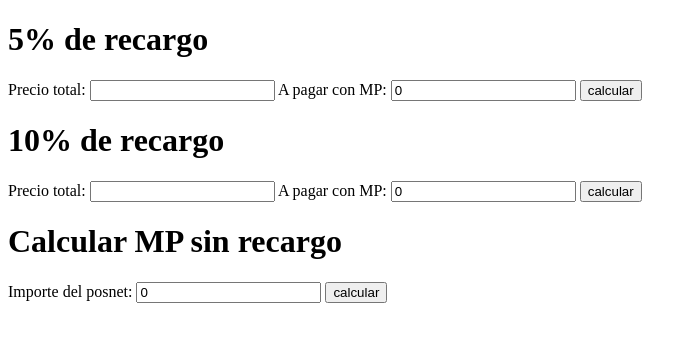
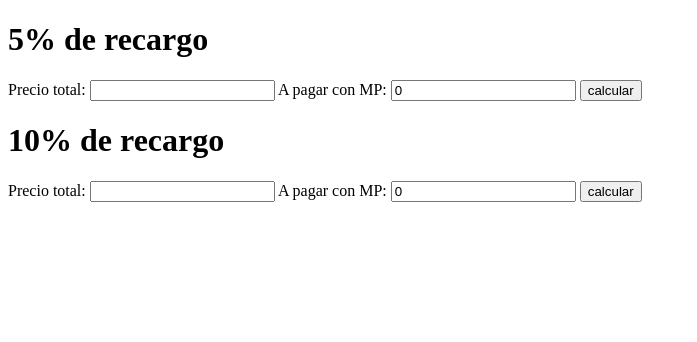
Before and after one commit to Nehuen15/Tax-Calculator, a plain HTML site: page index.html in a window 1280 px wide. Shown: the whole page, without its empty margins (0-697 px from the left). Drawn offline with Linux system fonts and the light colour scheme.

Commit message:
Update index.html

```diff
--- a/index.html
+++ b/index.html
@@ -55,23 +55,5 @@
 
   <h1 id='result'></h1>
   <h1 id='extra'></h1>
-
-  <h1>Calcular MP sin recargo</h1>
-
-  <label for="mpWOTax">Importe del posnet: </label>
-  <input type="number" id="mpWOTax" name="mpWOTax" value=0>
-
-  <button onclick="calculateTotal3()">calcular</button>
-
-  <script>
-        function calculateTotal3() {
-            const totalAmount2 = parseFloat(document.getElementById('mpWOTax').value);
-          const WithOutTax = (totalAmount2 / 105) *100
-          const recharge2 = cardAmount2 * 1.1;
-            document.getElementById('result2').innerText = `MP SIN RECARGO: $${WithOutTax.toFixed(2)}`;
-        }
-    </script>
-
-   <h1 id='result2'></h1>
 </body>
 </html>
```
